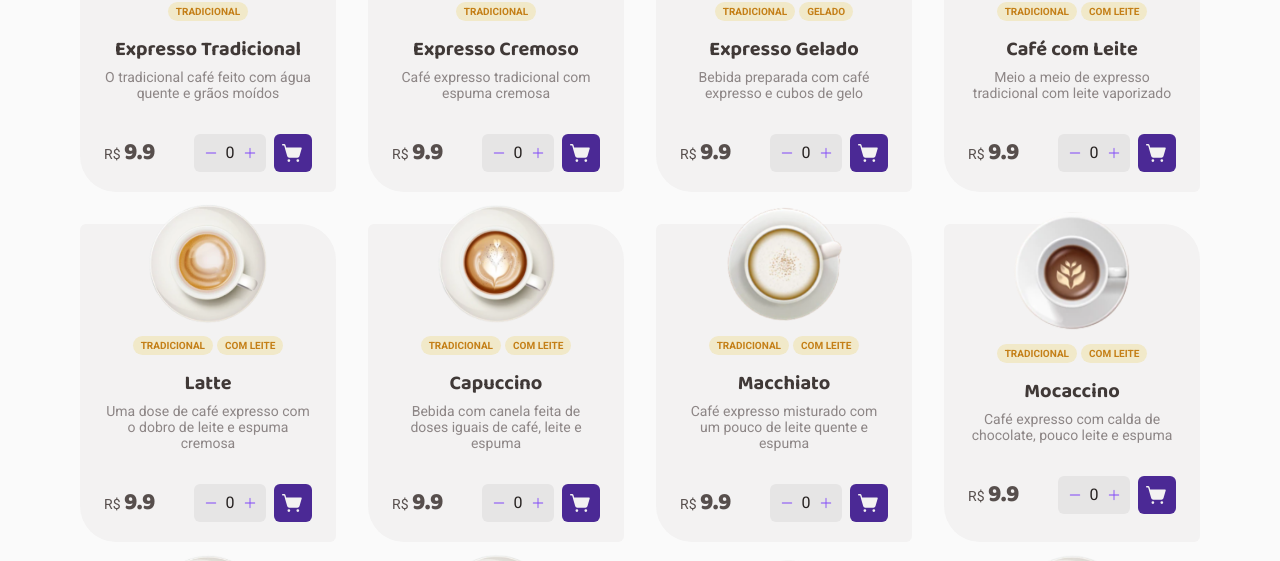
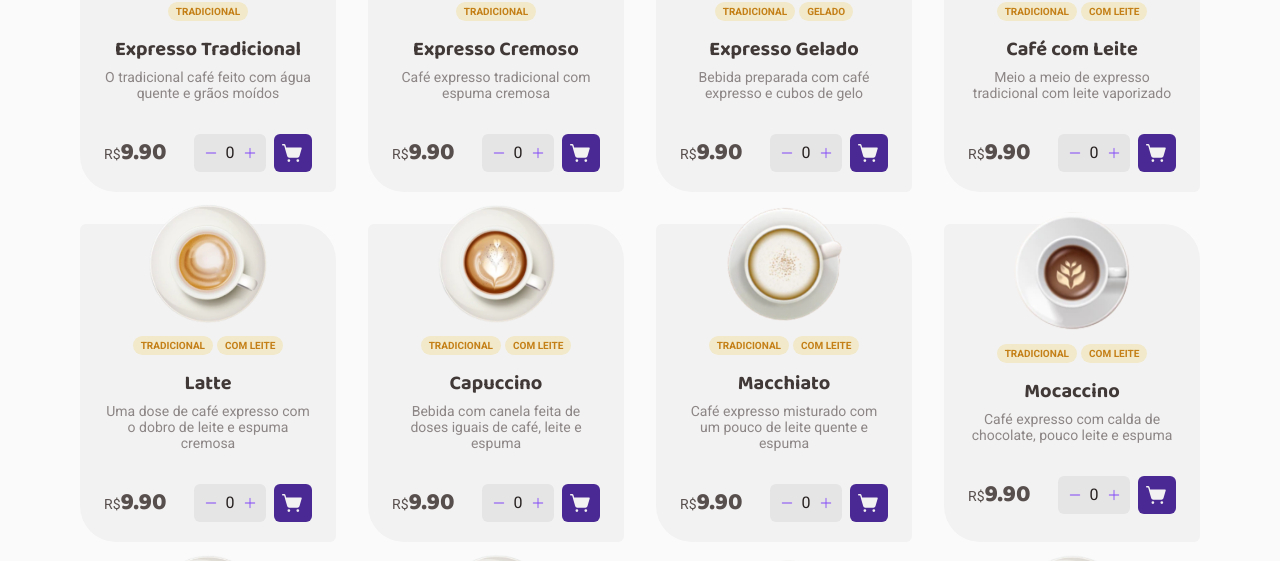
Before and after one commit to Lucariozin/ignite-challenge-coffee-delivery, a React (Vite) app: page / in a window 1280 px wide. Shown: the part 871-1432 px from the top of the page. Built offline with nearby package versions, Linux system fonts and the light colour scheme.

Commit message:
formating the item price in a correct way.

```diff
--- a/src/components/CoffeeItem/CoffeeItem.tsx
+++ b/src/components/CoffeeItem/CoffeeItem.tsx
@@ -65,6 +65,8 @@ export const CoffeeItem = ({
     decrementItemQuantity(id)
   }
 
+  const formattedPrice = price.toLocaleString('pr-br', { style: 'currency', currency: 'BRL' }).replace('R$', '')
+
   return (
     <Container>
       <CoffeeImage src={image} alt="Café em uma linda xicara vista de cima" width={120} height={120} />
@@ -81,7 +83,7 @@ export const CoffeeItem = ({
 
       <PriceContainer>
         <Price>
-          R$ <strong>{price}</strong>
+          R$<strong>{formattedPrice}</strong>
         </Price>
 
         <CartContainer>
```
